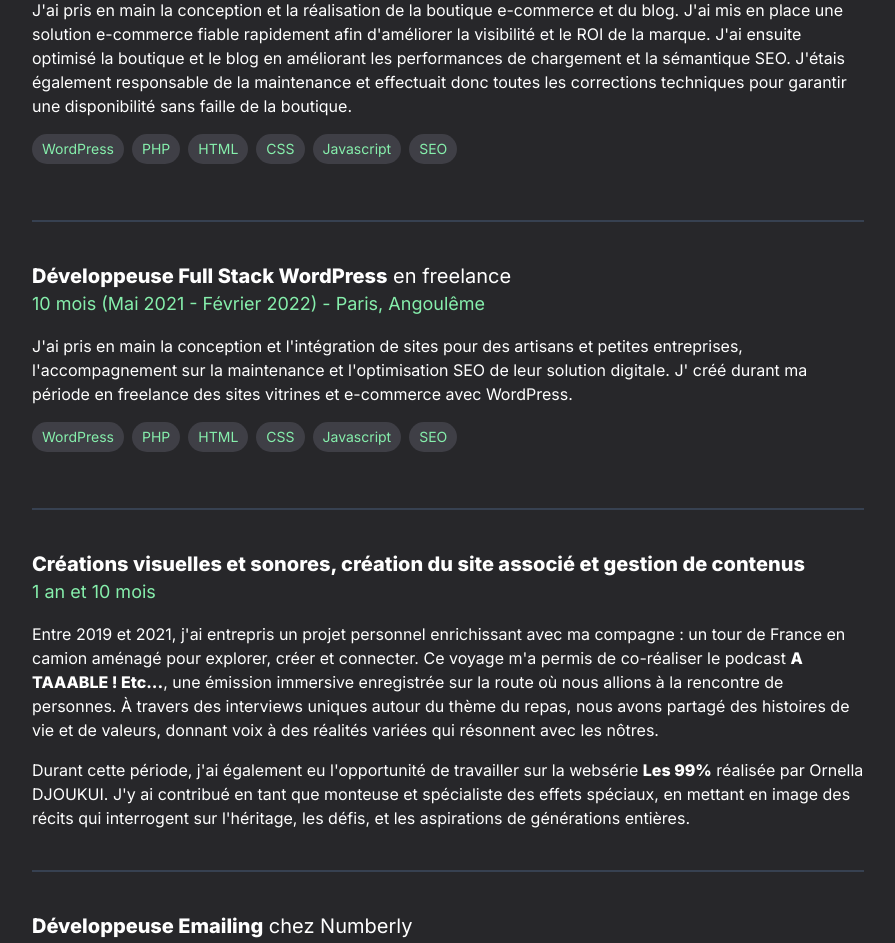
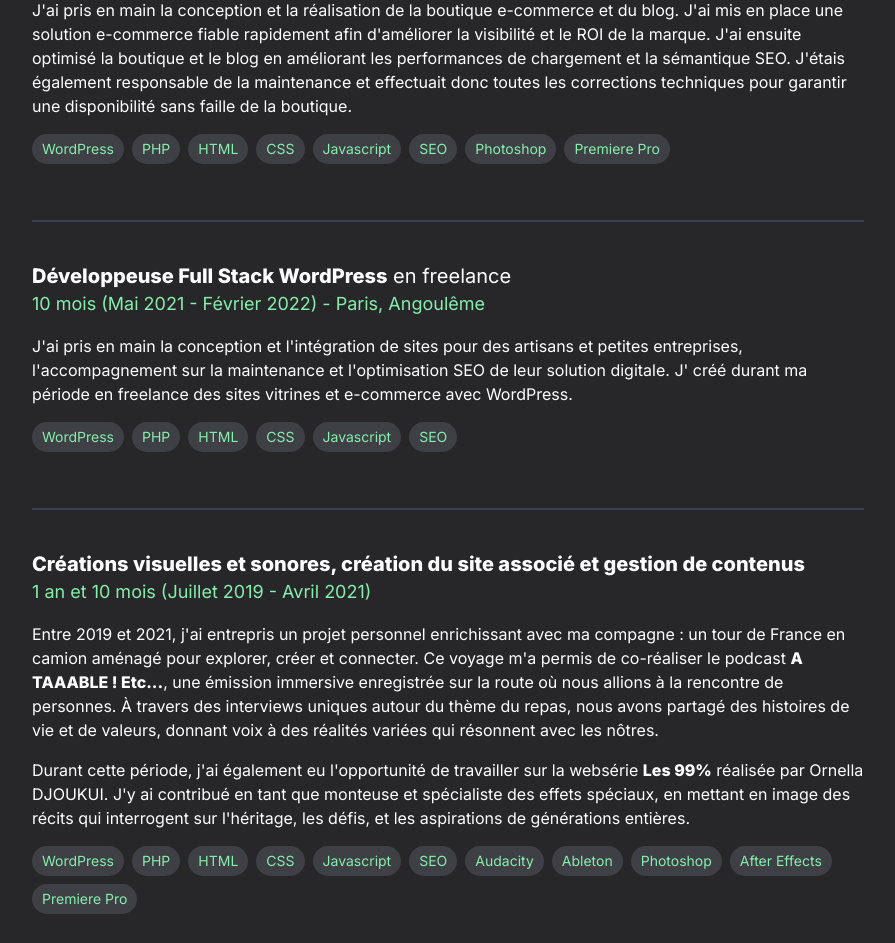
Before and after one commit to wumiolabisi/gettoknowme, a Next.js app: page / in a window 1280 px wide. Shown: the part 3580-4523 px from the top of the page, without its empty margins (192-1087 px from the left). Built offline with nearby package versions, Linux system fonts and the light colour scheme.

Commit message:
Ajout de compétences

```diff
--- a/src/_sections/Experiences.js
+++ b/src/_sections/Experiences.js
@@ -9,7 +9,7 @@ const Experiences = () => {
             <Reveal>
                 <article className="my-10 pb-10 border-b-2 border-solid border-b-gray-700">
                     <h3 className="text-xl"><strong>Intégratrice Web et rédactrice SEO</strong> chez Solocal Marketing Services</h3>
-                    <p className="text-green-300 text-lg">1 an (2023 - 2024) - Angoulême</p>
+                    <p className="text-green-300 text-lg">11 mois (Mai 2023 - Mars 2024) - Angoulême</p>
                     <p className="mt-4">J&apos;ai mené à terme plus de <strong>30 sites vitrines et e-commerce</strong>. Du brief client à la livraison de la solution finale,
                         je me suis assurée que les client·es aient un site sur mesure pour leur marque. J&apos;ai optimisé le SEO et l&apos;accessibilité pour améliorer leur visibilité et maximiser leur trafic.
                     </p>
@@ -39,6 +39,8 @@ const Experiences = () => {
                         <span className="badge rounded-full bg-zinc-700 text-green-300 text-sm">CSS</span>
                         <span className="badge rounded-full bg-zinc-700 text-green-300 text-sm">Javascript</span>
                         <span className="badge rounded-full bg-zinc-700 text-green-300 text-sm">SEO</span>
+                        <span className="badge rounded-full bg-zinc-700 text-green-300 text-sm">Photoshop</span>
+                        <span className="badge rounded-full bg-zinc-700 text-green-300 text-sm">Premiere Pro</span>
                     </section>
                 </article>
             </Reveal>
@@ -62,7 +64,7 @@ const Experiences = () => {
             <Reveal>
                 <article className="my-10 pb-10 border-b-2 border-solid border-b-gray-700">
                     <h3 className="text-xl"><strong>Créations visuelles et sonores, création du site associé et gestion de contenus</strong></h3>
-                    <p className="text-green-300 text-lg">1 an et 10 mois</p>
+                    <p className="text-green-300 text-lg">1 an et 10 mois (Juillet 2019 - Avril 2021)</p>
                     <p className="mt-4">Entre 2019 et 2021, j&apos;ai entrepris un projet personnel enrichissant avec ma compagne :
                         un tour de France en camion aménagé pour explorer, créer et connecter. Ce voyage m&apos;a permis de co-réaliser le podcast <strong>A TAAABLE ! Etc...</strong>, une émission immersive enregistrée sur la route où nous allions à la rencontre de personnes.
                         À travers des interviews uniques autour du thème du repas, nous avons partagé des histoires de vie et de valeurs,
@@ -72,7 +74,19 @@ const Experiences = () => {
                         J&apos;y ai contribué en tant que monteuse et spécialiste des effets spéciaux, en mettant
                         en image des récits qui interrogent sur l&apos;héritage, les défis, et les aspirations de générations entières.
                     </p>
-
+                    <section className="my-4 flex flex-row flex-wrap justify-start items-center gap-2">
+                        <span className="badge rounded-full bg-zinc-700 text-green-300 text-sm">WordPress</span>
+                        <span className="badge rounded-full bg-zinc-700 text-green-300 text-sm">PHP</span>
+                        <span className="badge rounded-full bg-zinc-700 text-green-300 text-sm">HTML</span>
+                        <span className="badge rounded-full bg-zinc-700 text-green-300 text-sm">CSS</span>
+                        <span className="badge rounded-full bg-zinc-700 text-green-300 text-sm">Javascript</span>
+                        <span className="badge rounded-full bg-zinc-700 text-green-300 text-sm">SEO</span>
+                        <span className="badge rounded-full bg-zinc-700 text-green-300 text-sm">Audacity</span>
+                        <span className="badge rounded-full bg-zinc-700 text-green-300 text-sm">Ableton</span>
+                        <span className="badge rounded-full bg-zinc-700 text-green-300 text-sm">Photoshop</span>
+                        <span className="badge rounded-full bg-zinc-700 text-green-300 text-sm">After Effects</span>
+                        <span className="badge rounded-full bg-zinc-700 text-green-300 text-sm">Premiere Pro</span>
+                    </section>
                 </article>
             </Reveal>
             <Reveal>
```
